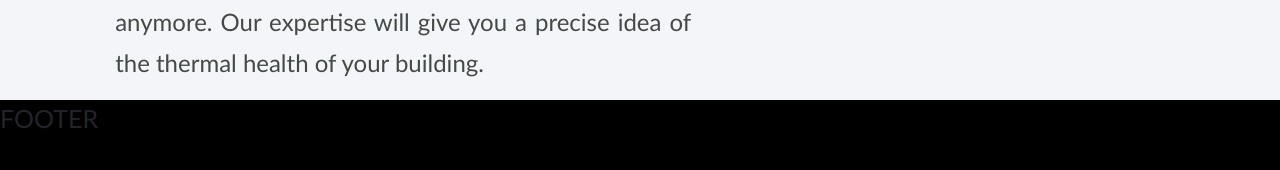
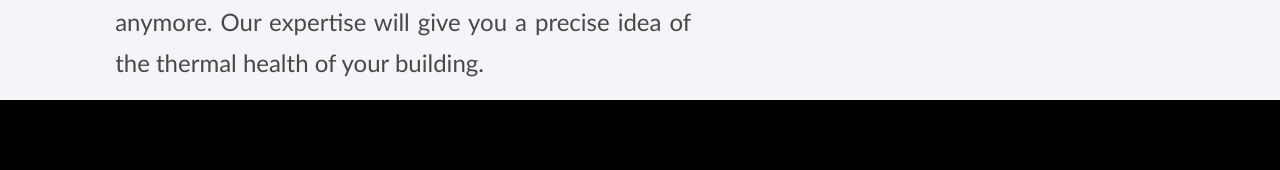
Before and after one commit to iFairPlay22/EPS3-Report-Server, a Flask app: page /index.html in a window 1280 px wide; the page is wider, and only the part inside the window is pictured. Shown: the part 1619-1789 px from the top of that part. Run offline with Flask 2, Linux system fonts and the light colour scheme.

Commit message:
Update footer.html

```diff
--- a/templates/html/base/footer.html
+++ b/templates/html/base/footer.html
@@ -1,5 +1,5 @@
 <link rel="stylesheet" href="{{ url_for('static', filename='css/base.css') }}">
 
 <footer>
-    FOOTER
+
 </footer>
```
